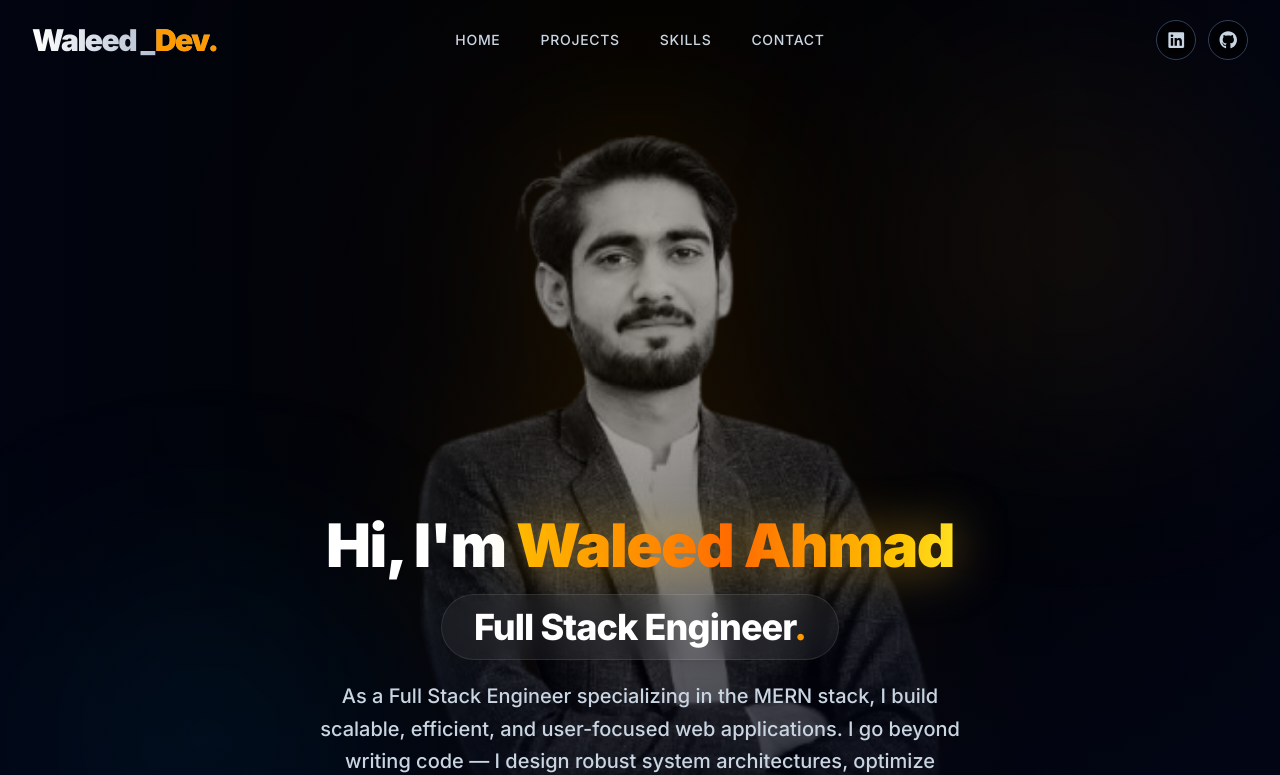
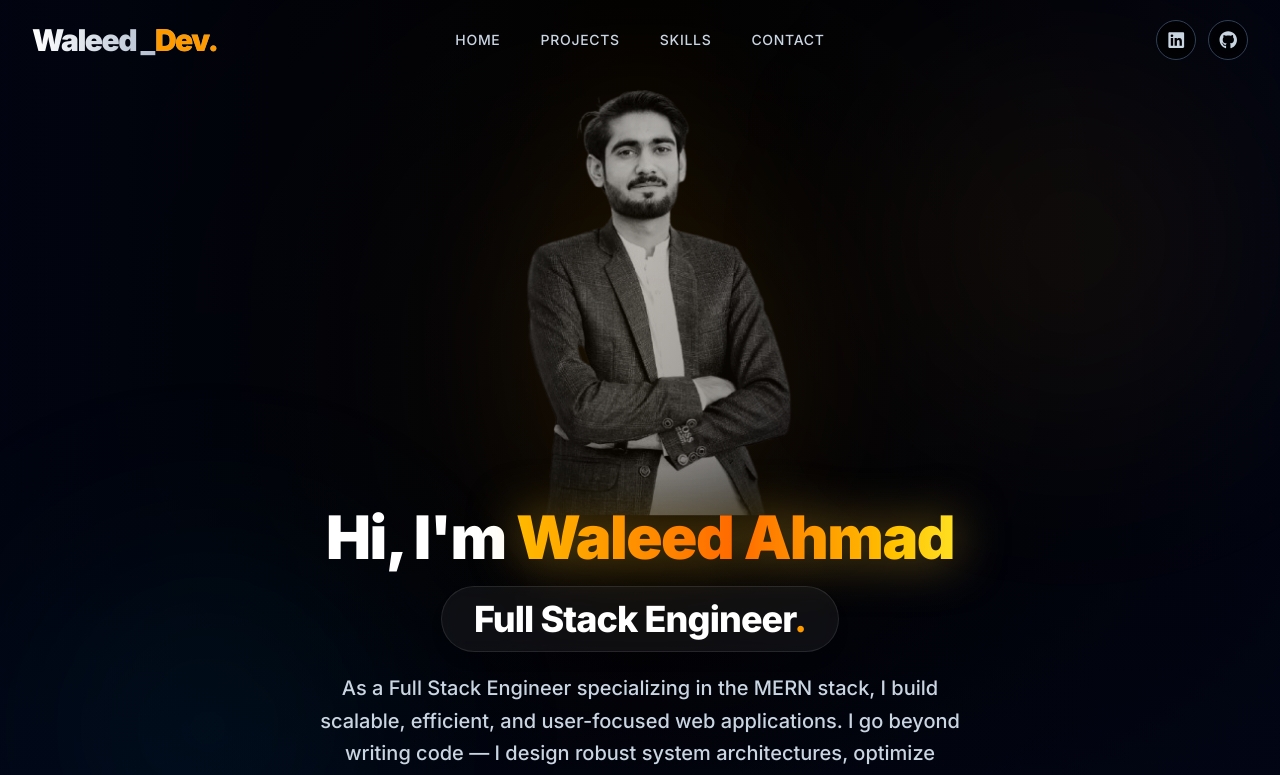
Before and after one commit to waleedtechdev09-glitch/Portfolio, a Next.js app: page / in a window 1280 px wide. Shown: the top 775 px of the page. Built offline with nearby package versions, Linux system fonts and the light colour scheme.

Commit message:
Enhance HeroSection styles for improved layout and visual consistency

```diff
--- a/components/HeroSection.tsx
+++ b/components/HeroSection.tsx
@@ -13,10 +13,10 @@ const Hero = () => {
   return (
     <section
       id="home"
-      className="relative min-h-screen flex flex-col items-center   overflow-hidden"
+      className="relative min-h-screen flex flex-col items-center overflow-hidden bg-black isolate"
     >
       {/* 1. BACKGROUND IMAGE */}
-      <div className="absolute inset-0 z-0 flex justify-center pointer-events-none overflow-hidden -mt-75  lg:-mt-38">
+      <div className="absolute inset-0 z-0 flex justify-center items-start pointer-events-none overflow-hidden pt-10 sm:pt-6 md:pt-0 md:-mt-[6rem] lg:-mt-[4rem] xl:-mt-[5rem]">
         {/* Main Image */}
         <motion.img
           initial={{ opacity: 0, scale: 0.95 }}
@@ -25,12 +25,14 @@ const Hero = () => {
           src="/ahmad.png"
           alt="Background Profile"
           className="
-      h-[78%] md:h-[92%] lg:h-[100%]
-      w-auto object-contain
+      h-[62vh] max-h-[620px] sm:h-[74vh] md:h-[88vh] lg:h-[78vh] xl:h-[84vh]
+      w-auto max-w-none object-contain object-[center_15%] lg:object-[center_10%] xl:object-[center_8%]
 
-       md:mt-10 lg:mt-0
+       max-md:scale-[1.08]
+       max-md:-translate-y-2
+       md:mt-10 lg:mt-0 lg:scale-[0.86] xl:scale-[0.92]
 
-      opacity-[0.18] dark:opacity-[0.26]
+      opacity-[0.16] sm:opacity-[0.18] lg:opacity-[0.12] xl:opacity-[0.14] dark:opacity-[0.26]
 
       grayscale
       contrast-[1.15]
@@ -81,7 +83,7 @@ const Hero = () => {
       <div className="absolute bottom-[10%] left-[5%] w-72 h-72 bg-cyan-500/10 blur-[120px] rounded-full" />
 
       {/* CONTENT */}
-      <div className="container mx-auto px-6 relative z-10 pt-[50vh] md:pt-[55vh]">
+      <div className="container mx-auto px-6 relative z-10 pt-[46vh] sm:pt-[48vh] md:pt-[55vh] lg:pt-[52vh] xl:pt-[54vh]">
         <motion.div
           initial={{ opacity: 0, y: 40 }}
           animate={{ opacity: 1, y: 0 }}
```
